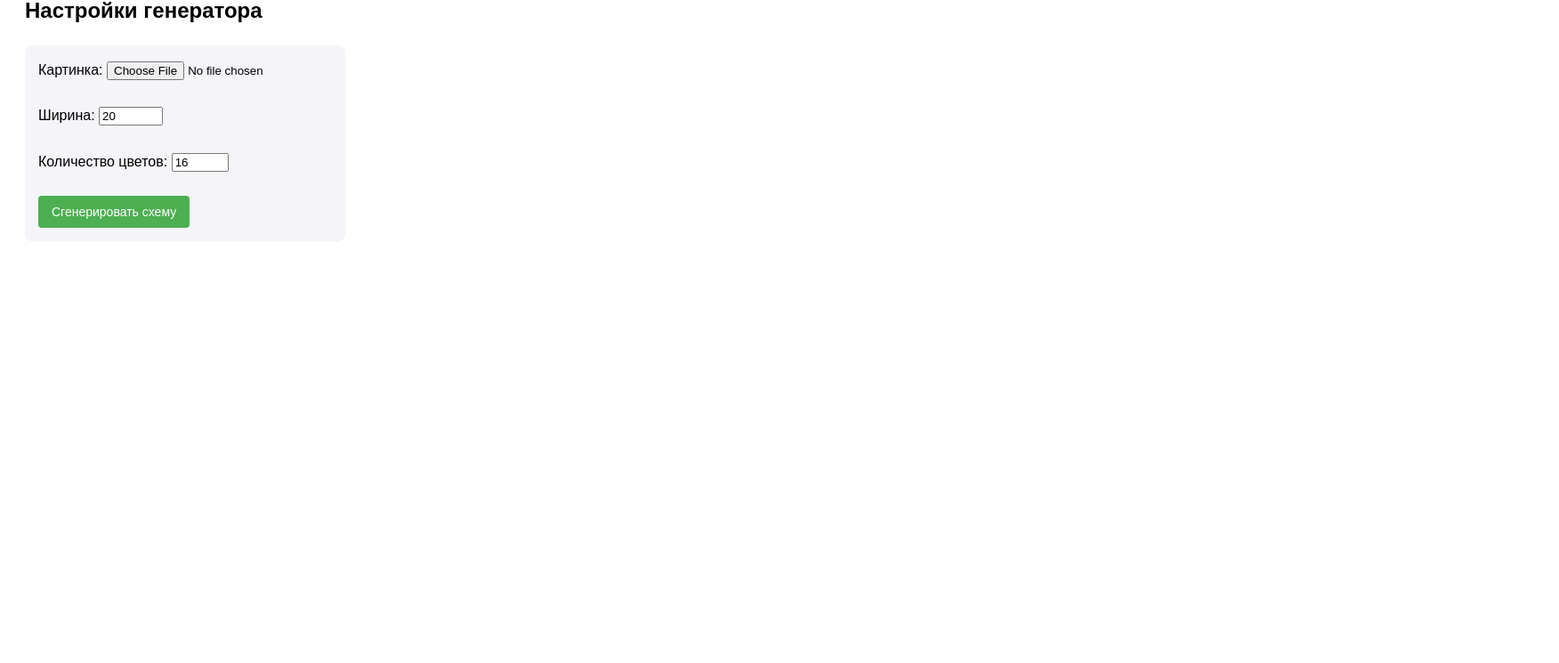
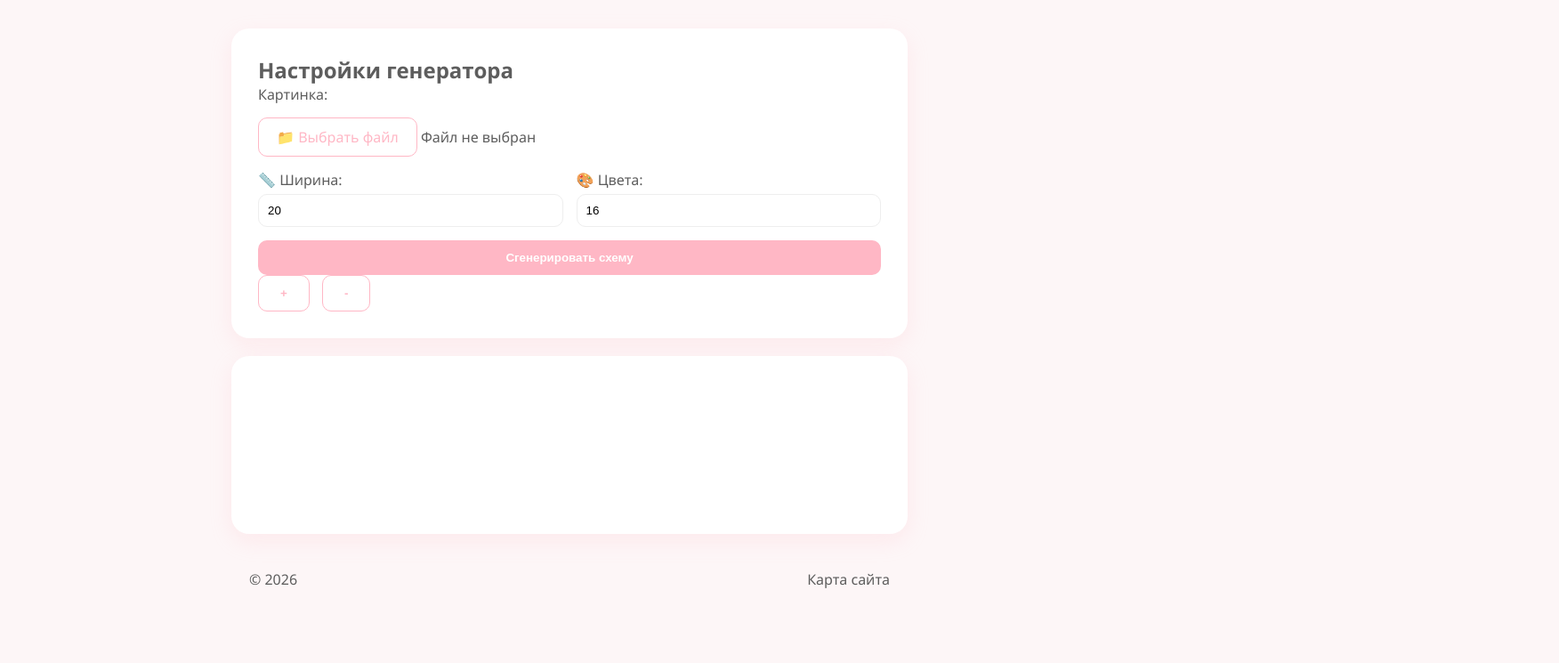
Before and after one commit to Ann184/cross-stitch-generator, a website: page project/templates/index.html in a window 1280 px wide. Shown: the part 55-800 px from the top of the page at 89% size, 1752 px wide, since content can reach past the window. Drawn offline with Linux system fonts and the light colour scheme.

Commit message:
feat: add zoom functionality, refactor UI styling, and improve file upload

```diff
--- /dev/null
+++ b/project/static/css/styles.css
@@ -0,0 +1,168 @@
+* {
+    box-sizing: border-box;
+    margin: 0;
+    padding: 0;
+}
+
+:root {
+    --cell-size: 25px;
+    --bg-color: #fdf6f7;
+    --card-bg: #ffffff;
+    --accent-pink: #ffb7c5;
+    --text-color: #5d5d5d;
+    --shadow: 0 8px 24px rgba(255, 183, 197, 0.2);
+}
+
+body {
+    display: flex;
+    flex-direction: column;
+    min-height: 100vh;
+    background-color: var(--bg-color);
+    color: var(--text-color);
+    font-family: 'Segoe UI', Tahoma, Geneva, Verdana, sans-serif;
+    align-items: center;
+}
+
+.header, footer {
+    width: 100%;
+    max-width: 800px;
+    padding: 20px 40px;
+    display: flex;
+    justify-content: space-between;
+    align-items: center;
+}
+
+.logo {
+    font-weight: bold;
+    color: var(--accent-pink);
+    font-size: 1.2rem;
+}
+
+.main-content {
+    width: 100%;
+    max-width: 800px;
+    padding: 20px;
+    display: flex;
+    flex-direction: column;
+    gap: 20px;
+}
+
+.card {
+    background: var(--card-bg);
+    padding: 30px;
+    box-shadow: var(--shadow);
+    border-radius: 20px;
+}
+
+#uploadForm {
+    display: flex;
+    flex-direction: column;
+    gap: 15px;
+}
+
+input[type="number"], input[type="file"] {
+    width: 100%;
+    padding: 10px;
+    border: 1px solid #eee;
+    border-radius: 10px;
+    margin-top: 5px;
+}
+
+a {
+    color: var(--text-color);
+    text-decoration: none;
+    font-weight: 500;
+    transition: color 0.3s;
+}
+
+a:hover {
+    color: var(--accent-pink);
+}
+
+.settings-row {
+    display: flex;
+    gap: 15px;
+}
+
+.field-group {
+    flex: 1;
+    display: flex;
+    flex-direction: column;
+}
+
+button {
+    border: none;
+    padding: 12px 24px;
+    border-radius: 10px;
+    cursor: pointer;
+    transition: all 0.3s ease;
+    font-weight: 600;
+}
+
+#buttonGenerate {
+    background-color: var(--accent-pink);
+    color: white;
+}
+
+#buttonGenerate:hover {
+    filter: brightness(95%);
+    transform: translateY(-2px);
+}
+
+.buttonZoom {
+    background-color: transparent;
+    border: 1px solid var(--accent-pink);
+    color: var(--accent-pink);
+    margin-right: 10px;
+}
+
+.buttonZoom:hover {
+    background-color: var(--accent-pink);
+    color: white;
+}
+
+.hidden-input {
+    position: absolute;
+    width: 1px;
+    height: 1px;
+    padding: 0;
+    margin: -1px;
+    overflow: hidden;
+    clip: rect(0, 0, 0, 0);
+    border: 0;
+}
+.custom-file-button {
+    display: inline-block;
+    padding: 10px 20px;
+    background-color: var(--card-bg);
+    border: 1px solid var(--accent-pink);
+    color: var(--accent-pink);
+    border-radius: 10px;
+    cursor: pointer;
+    transition: all 0.3s ease;
+}
+
+.custom-file-button:hover {
+    background-color: var(--accent-pink);
+    color: white;
+}
+
+#resultContainer {
+    display: flex;
+    justify-content: center;
+    overflow-x: auto;
+    min-height: 200px;
+    padding: 20px;
+}
+
+table { border-collapse: collapse; }
+
+td {
+    width: var(--cell-size);
+    height: var(--cell-size);
+    border: 0.5px solid #e0e0e0;
+}
+
+td:hover { outline: 2px solid var(--accent-pink); }
+td:nth-child(10n) { border-right: 2px solid #333; }
+tr:nth-child(10n) td { border-bottom: 2px solid #333; }
--- a/project/static/app-logic.js
+++ b/project/static/js/app-logic.js
@@ -1,11 +1,53 @@
 "use strict";
+document.addEventListener("DOMContentLoaded", () => {
+    document.getElementById("buttonGenerate")?.addEventListener("click", generateImage);
+    document.querySelectorAll(".buttonZoom").forEach(btn => {
+        btn.addEventListener("click", (event) => {
+            const action = event.target.dataset.action;
+            if (action === "in") {
+                zoomIn();
+            }
+            else {
+                zoomOut();
+            }
+        });
+    });
+    const fileInput = document.getElementById('fileInput');
+    const fileNameDisplay = document.getElementById('fileName');
+    fileInput?.addEventListener('change', (event) => {
+        const input = event.target;
+        if (fileNameDisplay) {
+            fileNameDisplay.textContent = (input.files && input.files.length > 0)
+                ? input.files[0].name
+                : "Файл не выбран";
+        }
+    });
+});
+function getCellSize() {
+    const rootStyles = getComputedStyle(document.documentElement);
+    const size = rootStyles.getPropertyValue('--cell-size').replace('px', '');
+    return parseInt(size) || 25;
+}
+function setCellSize(size) {
+    document.documentElement.style.setProperty('--cell-size', `${size}px`);
+}
+function zoomIn() {
+    const currentSize = getCellSize();
+    setCellSize(currentSize + 5);
+}
+function zoomOut() {
+    const currentSize = getCellSize();
+    if (currentSize > 5) {
+        setCellSize(currentSize - 5);
+    }
+}
 async function generateImage() {
     const fileInput = document.getElementById('fileInput');
     const widthInput = document.getElementById('width');
     const colorsInput = document.getElementById('colors');
     if (!fileInput.files || fileInput.files.length === 0)
         return;
-    const btn = document.querySelector("button");
+    const btn = document.getElementById("buttonGenerate");
     if (!btn) {
         return;
     }
--- a/project/templates/index.html
+++ b/project/templates/index.html
@@ -3,33 +3,63 @@
 <head>
     <meta charset="UTF-8">
     <title>Генератор схем</title>
-    <style>
-        body { font-family: sans-serif; padding: 20px; line-height: 1.6; }
-        #resultContainer { margin-top: 20px; overflow-x: auto; }
-        table { border-collapse: collapse; border: 2px solid #333; }
-        td { width: 25px; height: 25px; border: 0.5px solid #e0e0e0; padding: 0; }
-        form { background: #f4f4f9; padding: 15px; border-radius: 8px; display: inline-block; }
-        button { background-color: #4CAF50; color: white; padding: 10px 15px; border: none; border-radius: 4px; cursor: pointer; font-size: 14px; }
-        button:hover { background-color: #45a049; }
-    </style>
+    <link rel="stylesheet" href="/static/css/styles.css">
 </head>
+
 <body>
-    <h2>Настройки генератора</h2>
-    <form id="uploadForm">
-        <label>Картинка:</label>
-        <input type="file" id="fileInput" name="fileInput" required><br><br>
+    <header class="header">
+        <div class="logo">ГенераторСхем</div>
+        <nav>
+            <a href="#">Главная</a>
+            <a href="#">О сайте</a>
+        </nav>
+    </header>
 
-        <label>Ширина:</label>
-        <input type="number" id="width" name="width" value="20" min="5" max="1024"><br><br>
+    <main class="main-content">
+        <section class="card">
+            <h2>Настройки генератора</h2>
+            <form id="uploadForm">
+                <label for="fileInput">Картинка:</label>
+                <div class="file-upload-wrapper">
+                    <label for="fileInput" class="custom-file-button">
+                        📁 Выбрать файл
+                    </label>
+                    <input type="file" id="fileInput" name="fileInput" class="hidden-input" required>
+                    <span id="fileName">Файл не выбран</span>
+                </div>
 
-        <label>Количество цветов:</label>
-        <input type="number" id="colors"name="colors" value="16" min="2" max="256"><br><br>
+                <div class="settings-row">
+                    <div class="field-group">
+                        <label for="width">📏 Ширина:</label>
+                        <input type="number" id="width" name="width" value="20" min="5" max="1024">
+                    </div>
 
-        <button type="button" onclick="generateImage()">Сгенерировать схему</button>
-    </form>
+                    <div class="field-group">
+                        <label for="colors">🎨 Цвета:</label>
+                        <input type="number" id="colors" name="colors" value="16" min="2" max="256">
+                    </div>
+                </div>
 
-    <div id="resultContainer"></div>
+                <button type="button" id="buttonGenerate">Сгенерировать схему</button>
+            </form>
 
-    <script src="/static/app-logic.js"></script>
+            <div class="zoom-controls">
+                <button type="button" class="buttonZoom" data-action="in">+</button>
+                <button type="button" class="buttonZoom" data-action="out">-</button>
+            </div>
+        </section>
+
+        <section class="card" id="resultContainer">
+        </section>
+    </main>
+
+    <footer class="footer">
+        <p>© 2026</p>
+        <div class="footer-links">
+            <a href="#">Карта сайта</a>
+        </div>
+    </footer>
+
+    <script src="/static/js/app-logic.js"></script>
 </body>
 </html>
--- a/tsconfig.json
+++ b/tsconfig.json
@@ -1,7 +1,7 @@
 {
   "compilerOptions": {
     "rootDir": "project/src",
-    "outDir": "project/static"
+    "outDir": "project/static/js"
   },
   "include": ["project/src/**/*"]
 }
```
Also changed, not shown: project/src/app-logic.ts (+51 -1 lines).
